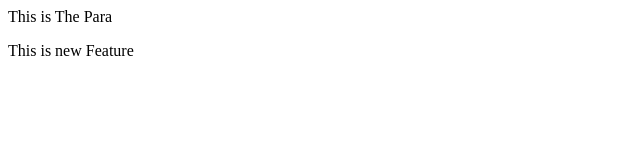
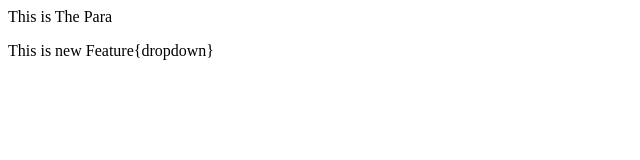
Before and after one commit to Kaus7104aher/localrepo, a plain HTML site: page index.html in a window 1280 px wide. Shown: the full height of the page, 0-640 px from the left. Drawn offline with Linux system fonts and the light colour scheme.

Commit message:
Added dropdown

```diff
--- a/index.html
+++ b/index.html
@@ -1,2 +1,2 @@
 <p>This is The Para</p>
-<p>This is new Feature</p>
+<p>This is new Feature{dropdown}</p>
```
